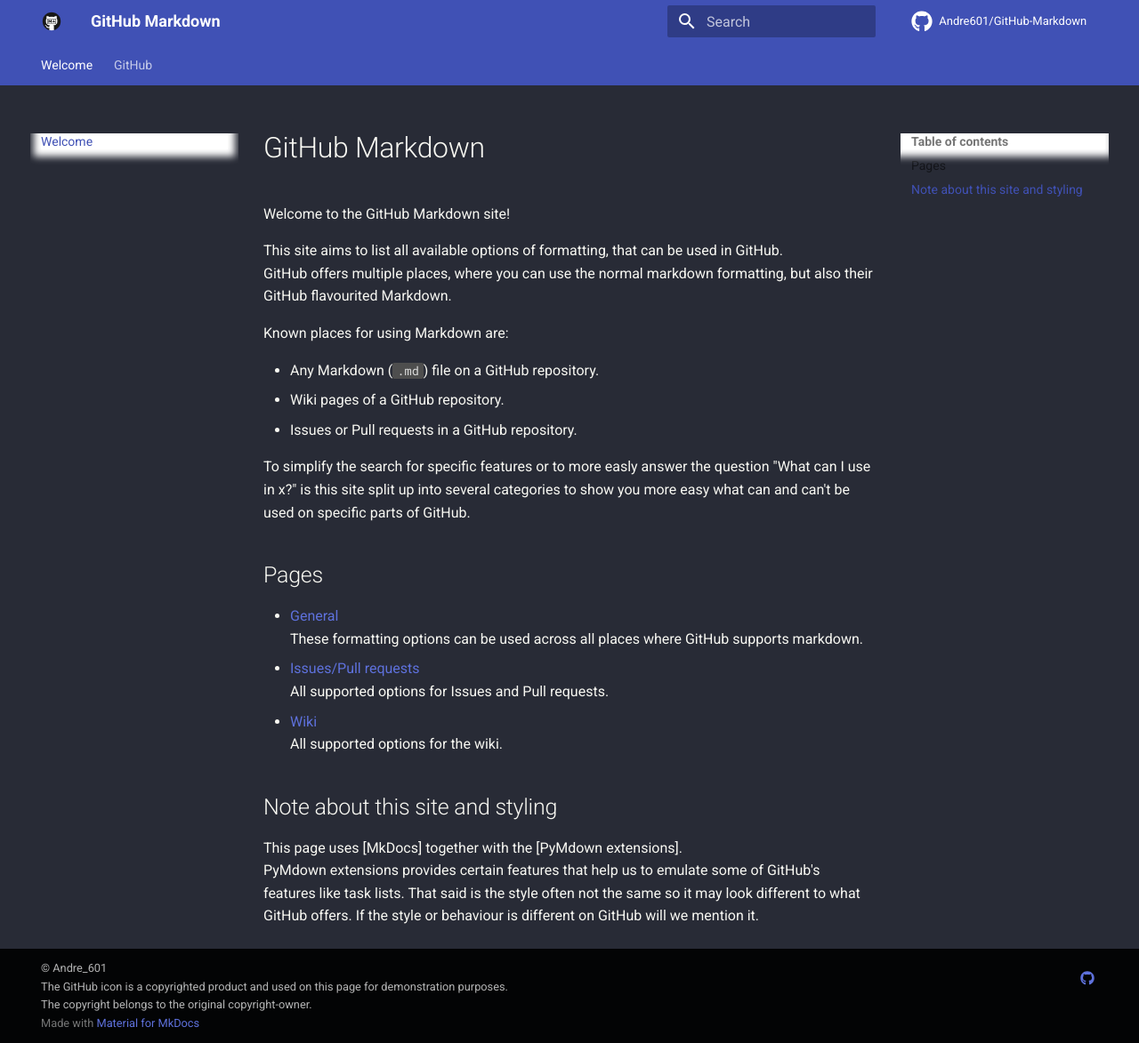
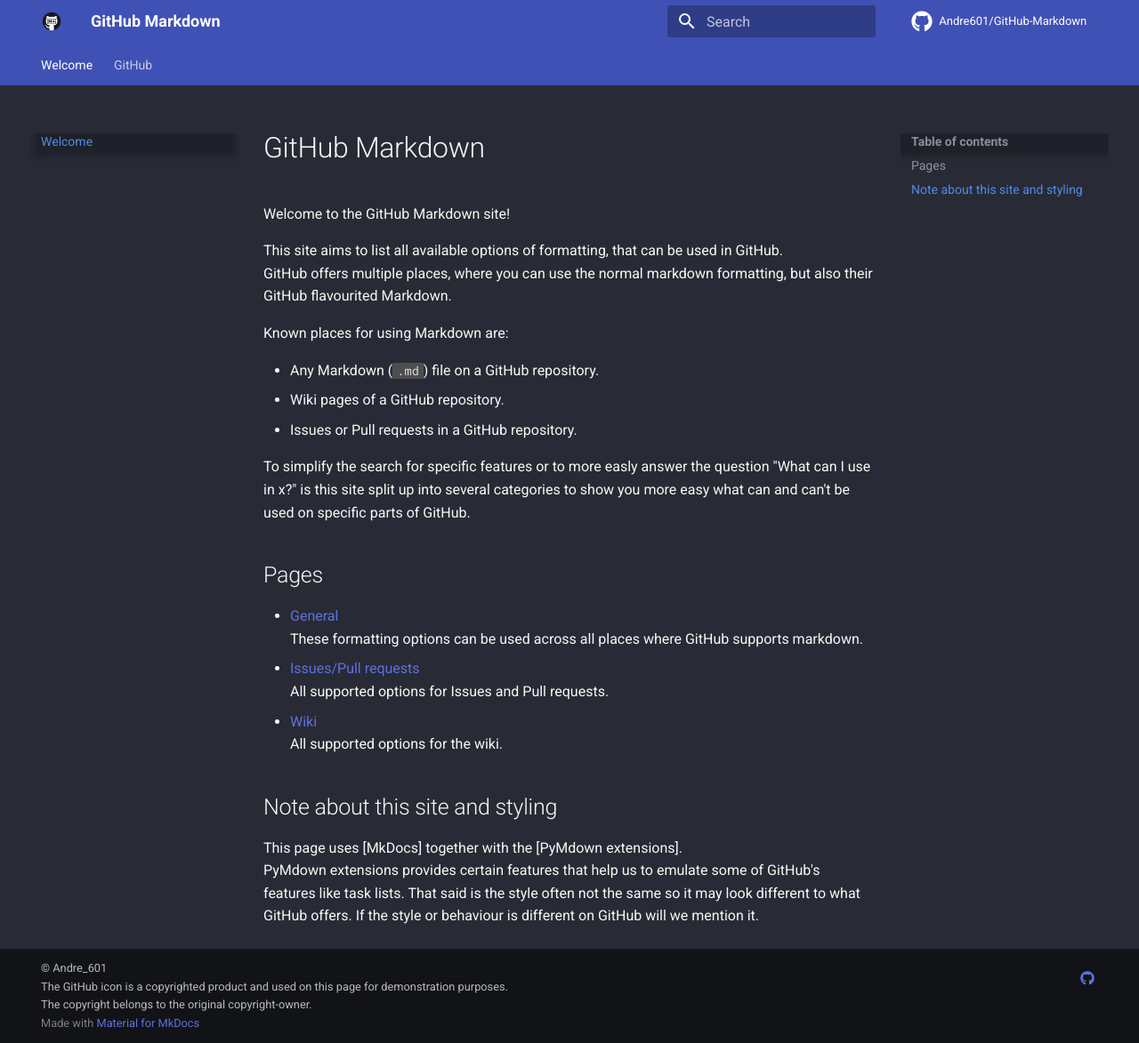
Before and after one commit to Andre601/GitHub-Markdown, an MkDocs documentation site: the page built from docs/index.md, in a window 1280 px wide and 1173 px high. Shown: the whole window at 89% size. Built offline with MkDocs 1.6.1 and Material for MkDocs 9.7.7, drawn with Linux system fonts in a browser that asks for light colours; comment, search, counter and statistics services are not loaded.

Commit message:
Update mkdocs.yml

```diff
--- a/mkdocs.yml
+++ b/mkdocs.yml
@@ -39,6 +39,7 @@
   #
   # https://squidfunk.github.io/mkdocs-material/getting-started/#color-palette
   palette:
+    scheme: 'slate'
     primary: 'indigo'
     accent: 'indigo'
   #
@@ -55,8 +56,6 @@
 # You can uncomment this line together with one of the below lines to add custom CSS to the documentation.
 extra_css:
   - 'assets/css/extra.css' # Uncomment this line if you want to use both dark theme and the tabbed css.
-#  - 'assets/css/styling/dark.css' # Uncomment this line if you only want Dark theme
-#  - 'assets/css/extensions/tabbed.css' # Uncomment this line if you only want the CSS for tabbed
 
 extra:
   #
```
